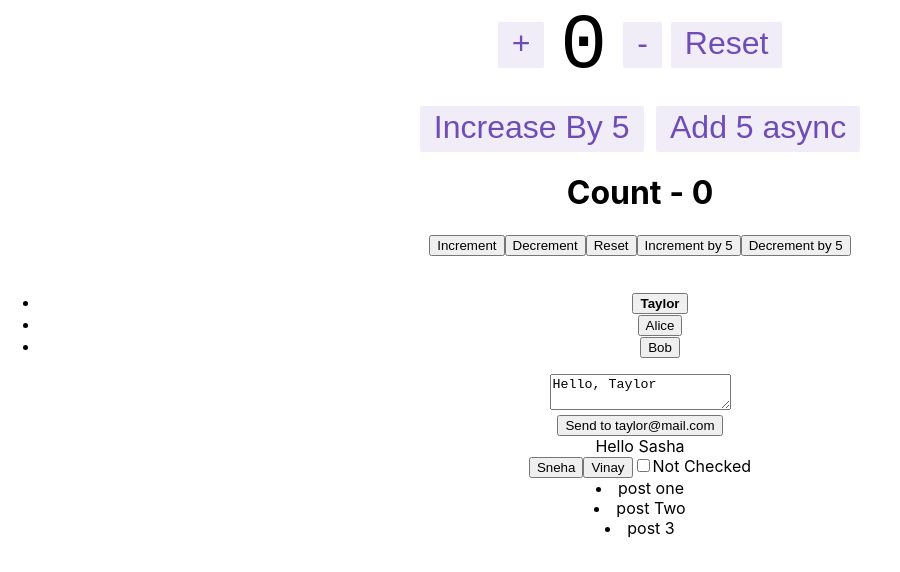
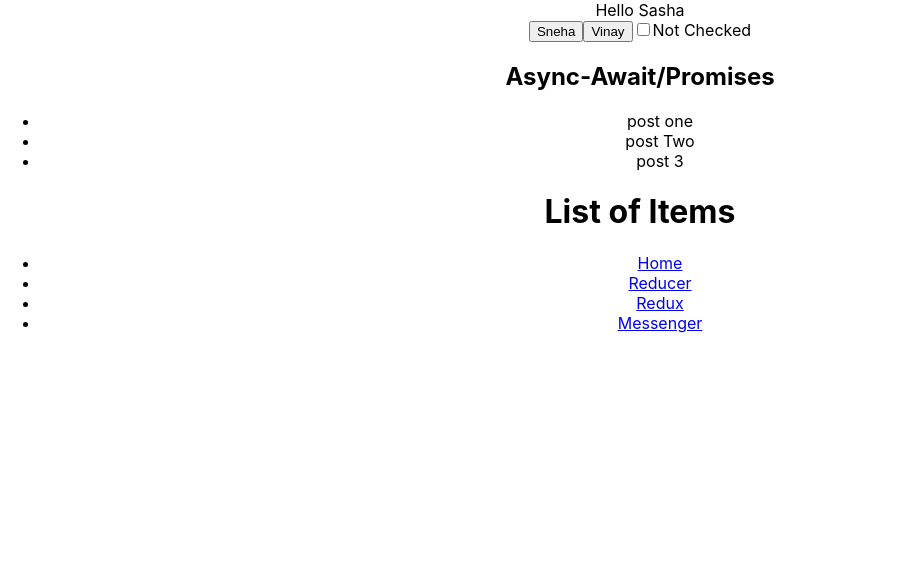
Before and after one commit to snehasrithumma/react, a React (Create React App) app: page / in a window 1280 px wide. Shown: the top 572 px of the page, without its empty margins (0-900 px from the left). Built offline with nearby package versions, Linux system fonts and the light colour scheme.

Commit message:
added router

```diff
--- a/package.json
+++ b/package.json
@@ -10,6 +10,7 @@
     "react": "^18.3.1",
     "react-dom": "^18.3.1",
     "react-redux": "^9.1.2",
+    "react-router-dom": "^6.24.1",
     "react-scripts": "5.0.1",
     "web-vitals": "^2.1.4"
   },
--- a/src/App.js
+++ b/src/App.js
@@ -1,94 +1,11 @@
-import './App.css';
-import { useEffect, useReducer, useState } from 'react';
-import { CounterRedux } from './features/CounterRedux/Counter';
-import Counter from './features/CounterReducer/Counter';
-import Messenger from './features/messenger/messenger'
+import AppRoute from './approute';
 
 // function App({ app }) {
 export default function App() {
-  const [what, setWhat] = useState('Sasha');
-  const [checked, setChecked] = useReducer((checked) => !checked, false)
-  useEffect(() => {
-    console.log(`hello ${what}`)
-  }, [what])
-
-
-
-  //   The useReducer Hook is similar to useState—you must pass it an initial state and it returns a stateful value and a way to set state (in this case, the dispatch function). But it’s a little different.
-
-  // The useReducer Hook takes two arguments:
-
-  // 1. A reducer function
-  // 2. An initial state
-  // And it returns:
-
-  // 1. A stateful value
-  // 2. A dispatch function (to “dispatch” user actions to the reducer)
-
-  let initialState = 0;
-
-  const reducer = (state, action) => {
-    switch (action.type) {
-      case 'increment': {
-        return state + action.payload
-      }
-      case 'decrement': {
-        return state - action.payload
-      }
-      case 'reset': {
-        return initialState
-      }
-      default:
-        return state
-    }
-
-  }
-
-  const [counter, dispatch] = useReducer(reducer, initialState)
-
-
-  const posts = [{title:'post one', body: 'This is post one'},{title:'post Two', body: 'This is post two'}]
-
-  function getPosts(){
-    let output = '';
-    posts.forEach((post, index)=>{
-      output += `<li>${post.title}</li>`
-    })
-    document.getElementById('hello').innerHTML = output;
-  }
-
-  function createPosts(post){
-    return new Promise((resolve, reject)=>{
-      setTimeout(()=>{
-        posts.push(post);
-        resolve();
-      },2000)
-    })
-  }
-
-  async function call() {
-    await createPosts({title:'post 3', body: 'This is post 3'})
-    console.log(posts)
-    getPosts()
-  }
-
-
-  call()
 
   return (
-    <div className="App">
-      <CounterRedux />
-      <Counter counter={counter} dispatch={dispatch} />
-      <br />
-      <Messenger/>
-      <div>Hello {what}</div>
-      <button onClick={() => setWhat('Sneha')}>Sneha</button>
-      <button onClick={() => setWhat('Vinay')}>Vinay</button>
-
-      <input type="checkbox" value={checked} onChange={setChecked} />
-      <label>{checked ? "Checked" : "Not Checked"}</label>
-
-      <div id='hello'></div>
-    </div>
+    <>
+      <AppRoute />
+    </>
   );
 }
--- /dev/null
+++ b/src/approute.js
@@ -0,0 +1,24 @@
+import React from 'react';
+import {
+    BrowserRouter,
+    Routes,
+    Route,
+} from "react-router-dom";
+import CounterRedux from './features/CounterRedux/Counter'
+import Messenger from './features/messenger/messenger'
+import Home from './features/homepage'
+import CounterReducer from './features/CounterReducer/reducer'
+
+
+export default function AppRoute(props) {
+    return (
+        <BrowserRouter>
+            <Routes>
+                <Route path="/" element={<Home />} />
+                <Route path="/reducer" element={<CounterReducer />} ></Route>
+                <Route path="/redux" element={<CounterRedux />} ></Route>
+                <Route path="/messenger" element={<Messenger />} ></Route>
+            </Routes>
+        </BrowserRouter>
+    );
+}
--- a/src/features/CounterReducer/Counter.js
+++ b/src/features/CounterReducer/Counter.js
@@ -1,4 +1,3 @@
-import React from "react";
 
 const Counter = ({ counter, dispatch }) => {
   return (
--- /dev/null
+++ b/src/features/CounterReducer/reducer.js
@@ -0,0 +1,30 @@
+import { useReducer } from 'react';
+import Counter from './Counter';
+
+// function App({ app }) {
+export default function CounterReducer() {
+    let initialState = 0;
+
+    const reducer = (state, action) => {
+        switch (action.type) {
+            case 'increment': {
+                return state + action.payload
+            }
+            case 'decrement': {
+                return state - action.payload
+            }
+            case 'reset': {
+                return initialState
+            }
+            default:
+                return state
+        }
+
+    }
+
+    const [counter, dispatch] = useReducer(reducer, initialState)
+    return (
+        <div className="App">
+            <Counter counter={counter} dispatch={dispatch} />
+        </div>)
+}
--- a/src/features/CounterRedux/Counter.js
+++ b/src/features/CounterRedux/Counter.js
@@ -3,11 +3,11 @@ import { useSelector, useDispatch } from 'react-redux';
 import styles from './Counter.module.css';
 import { increment, decrement, reset, selectCount, increaseByAmount, addasync } from './counterslice';
 
-export function CounterRedux() {
+export default function CounterRedux() {
     const dispatch = useDispatch();
     const count = useSelector(selectCount) //state => state.counter.value
     return (
-        <div>
+        <>
             <div className={styles.row}>
                 <button
                     className={styles.button}
@@ -29,10 +29,10 @@ export function CounterRedux() {
                     aria-label="Reset value" onClick={() => dispatch(reset())}> Reset</button>
             </div>
             <div className={styles.row}>
-                <button className={styles.button} aria-label="Add by 5" onClick={()=>dispatch(increaseByAmount(5))}>Increase By 5</button>
+                <button className={styles.button} aria-label="Add by 5" onClick={() => dispatch(increaseByAmount(5))}>Increase By 5</button>
                 &nbsp;
-                <button className={styles.asyncButton} onClick={()=>dispatch(addasync(5))}>Add 5 async</button>
+                <button className={styles.asyncButton} onClick={() => dispatch(addasync(5))}>Add 5 async</button>
             </div>
-        </div>
+        </>
     )
 }
--- /dev/null
+++ b/src/features/homepage.js
@@ -0,0 +1,71 @@
+import '../App.css';
+import { useEffect, useReducer, useState } from 'react';
+import { Link } from 'react-router-dom';
+
+// function Home({ app }) {
+export default function Home() {
+    const [what, setWhat] = useState('Sasha');
+    const [checked, setChecked] = useReducer((checked) => !checked, false);
+    const [posts, setPosts] = useState([
+        { title: 'post one', body: 'This is post one' },
+        { title: 'post Two', body: 'This is post two' }
+    ]);
+
+    useEffect(() => {
+        console.log(`hello ${what}`)
+    }, [what])
+
+    async function createPosts(post) {
+        return new Promise((resolve) => {
+            setTimeout(() => {
+                resolve(post);
+            }, 2000);
+        });
+    }
+
+
+    async function addPost() {
+        const newPost = await createPosts({ title: 'post 3', body: 'This is post 3' });
+        setPosts((prevPosts) => [...prevPosts, newPost]);
+    }
+
+    useEffect(() => {
+        addPost();
+    }, []);
+
+    const urlItems = [
+        { id: 1, name: 'Home', url: '/' },
+        { id: 2, name: 'Reducer', url: '/reducer' },
+        { id: 3, name: 'Redux', url: '/redux' },
+        { id: 4, name: 'Messenger', url: '/messenger' },
+    ];
+
+    return (
+        <div className="App">
+            <div>Hello {what}</div>
+            <button onClick={() => setWhat('Sneha')}>Sneha</button>
+            <button onClick={() => setWhat('Vinay')}>Vinay</button>
+
+            <input type="checkbox" value={checked} onChange={setChecked} />
+            <label>{checked ? "Checked" : "Not Checked"}</label>
+
+            <h2>Async-Await/Promises</h2>
+            <ul>
+                {posts.map((post, index) => (
+                    <li key={index}>{post.title}</li>
+                ))}
+            </ul>
+
+            <div>
+                <h1>List of Items</h1>
+                <ul>
+                    {urlItems.map(item => (
+                        <li key={item.id}>
+                            <Link to={item.url}>{item.name}</Link>
+                        </li>
+                    ))}
+                </ul>
+            </div>
+        </div>
+    );
+}
--- a/src/features/messenger/chat.js
+++ b/src/features/messenger/chat.js
@@ -1,6 +1,5 @@
-import { useState } from 'react';
 
-export default function Chat({contact, message, dispatch}) {
+export default function Chat({ contact, message, dispatch }) {
   return (
     <section className="chat">
       <textarea
```
Also changed, not shown: examples/usereducer.js (added, +42 -0 lines), notes.txt (added), 1 other file (tests, documents, lock files or other folders).
